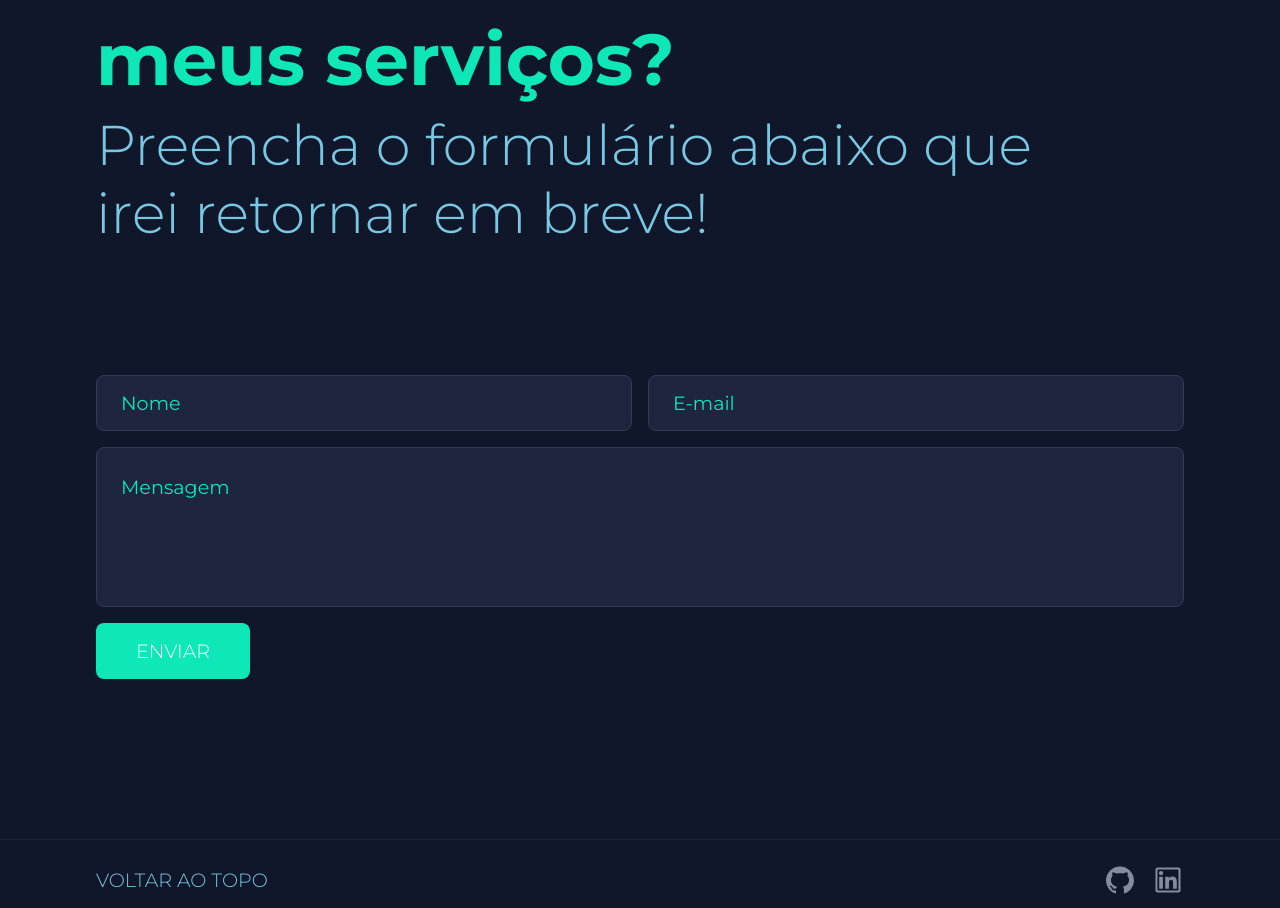
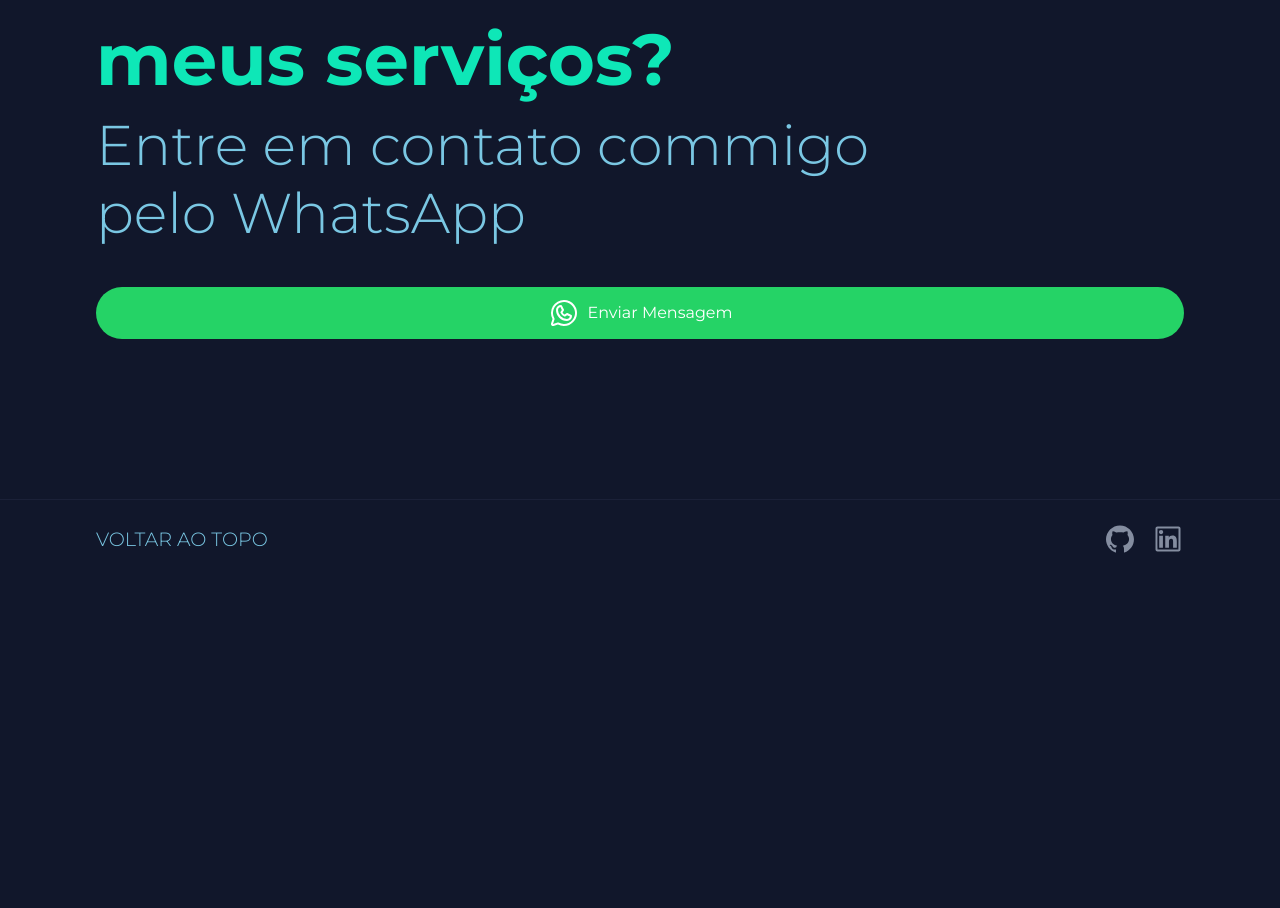
Before and after one commit to GabrielRezes/Portfolio-Gabriel-Rezes, a Next.js app: page / in a window 1280 px wide. Shown: the part 2669-3577 px from the top of the page. After the commit the page ends 3248 px from the top, so only its background shows below. Built offline with nearby package versions, Linux system fonts and the light colour scheme; no server answers.

Commit message:
refactor: add botão whatsapp

```diff
--- a/src/components/FormContact/Form.tsx
+++ b/src/components/FormContact/Form.tsx
@@ -3,7 +3,8 @@ import toast from 'react-hot-toast';
 
 import { sendContactEmail } from '../../services/sendEmail';
 import theme from '../../styles/theme';
-import { FormContainer, Input, TextArea } from './styles';
+// import { FormContainer, Input, TextArea } from './styles';
+import styled from 'styled-components';
 
 function Form() {
   const [name, setName] = useState('');
@@ -58,34 +59,81 @@ function Form() {
     }
   }
 
+  const whatsappNumber = '5551991913531';
+  const whatsappMessage = 'Olá! Gostaria de saber mais sobre seus serviços.';
+  const whatsappLink = `https://wa.me/${whatsappNumber}?text=${encodeURIComponent(
+    whatsappMessage
+  )}`;
+
+  const WhatsAppButton = styled.a`
+    display: flex;
+    align-items: center;
+    justify-content: center;
+    background-color: #25d366;
+    color: #ffffff;
+    border: none;
+    border-radius: 50px;
+    padding: 10px 20px;
+    font-size: 16px;
+    text-decoration: none;
+    cursor: pointer;
+    transition: background-color 0.3s;
+    margin-top: 40px;
+
+    &:hover {
+      background-color: #20b358;
+    }
+
+    svg {
+      margin-right: 8px;
+    }
+  `;
+
   return (
+    <WhatsAppButton
+      href={whatsappLink}
+      target="_blank"
+      rel="noopener noreferrer"
+    >
+      <svg
+        xmlns="http://www.w3.org/2000/svg"
+        width="32"
+        height="32"
+        fill="#fff"
+        viewBox="0 0 256 256"
+      >
+        <path d="M187.58,144.84l-32-16a8,8,0,0,0-8,.5l-14.69,9.8a40.55,40.55,0,0,1-16-16l9.8-14.69a8,8,0,0,0,.5-8l-16-32A8,8,0,0,0,104,64a40,40,0,0,0-40,40,88.1,88.1,0,0,0,88,88,40,40,0,0,0,40-40A8,8,0,0,0,187.58,144.84ZM152,176a72.08,72.08,0,0,1-72-72A24,24,0,0,1,99.29,80.46l11.48,23L101,118a8,8,0,0,0-.73,7.51,56.47,56.47,0,0,0,30.15,30.15A8,8,0,0,0,138,155l14.61-9.74,23,11.48A24,24,0,0,1,152,176ZM128,24A104,104,0,0,0,36.18,176.88L24.83,210.93a16,16,0,0,0,20.24,20.24l34.05-11.35A104,104,0,1,0,128,24Zm0,192a87.87,87.87,0,0,1-44.06-11.81,8,8,0,0,0-6.54-.67L40,216,52.47,178.6a8,8,0,0,0-.66-6.54A88,88,0,1,1,128,216Z"></path>
+      </svg>
+      Enviar Mensagem
+    </WhatsAppButton>
     // eslint-disable-next-line react/jsx-no-bind
-    <FormContainer ref={form} data-aos="fade-up" onSubmit={handleSubmit}>
-      <Input
-        value={name}
-        onChange={({ target }) => setName(target.value)}
-        placeholder="Nome"
-        name="name"
-      />
 
-      <Input
-        value={email}
-        onChange={({ target }) => setEmail(target.value)}
-        type="email"
-        placeholder="E-mail"
-        name="email"
-      />
-      <TextArea
-        value={message}
-        onChange={({ target }) => setMessage(target.value)}
-        placeholder="Mensagem"
-        name="message"
-      />
+    // <FormContainer ref={form} data-aos="fade-up" onSubmit={handleSubmit}>
+    //   <Input
+    //     value={name}
+    //     onChange={({ target }) => setName(target.value)}
+    //     placeholder="Nome"
+    //     name="name"
+    //   />
 
-      <button type="submit" disabled={loading}>
-        ENVIAR
-      </button>
-    </FormContainer>
+    //   <Input
+    //     value={email}
+    //     onChange={({ target }) => setEmail(target.value)}
+    //     type="email"
+    //     placeholder="E-mail"
+    //     name="email"
+    //   />
+    //   <TextArea
+    //     value={message}
+    //     onChange={({ target }) => setMessage(target.value)}
+    //     placeholder="Mensagem"
+    //     name="message"
+    //   />
+
+    //   <button type="submit" disabled={loading}>
+    //     ENVIAR
+    //   </button>
+    // </FormContainer>
   );
 }
 
--- a/src/components/FormContact/index.tsx
+++ b/src/components/FormContact/index.tsx
@@ -13,11 +13,18 @@ function FormContact() {
             meus serviços?
           </>
         }
+        // description={
+        //   <>
+        //     Preencha o formulário abaixo que
+        //     <br />
+        //     irei retornar em breve!
+        //   </>
+        // }
         description={
           <>
-            Preencha o formulário abaixo que
+            Entre em contato commigo
             <br />
-            irei retornar em breve!
+            pelo WhatsApp
           </>
         }
       />
```
